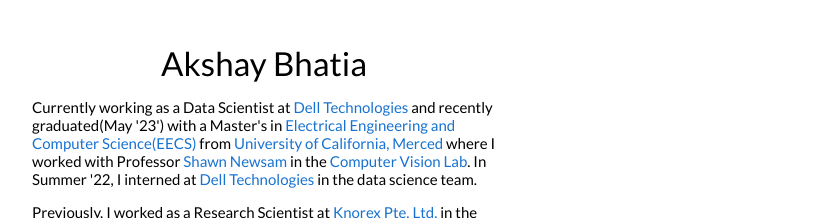
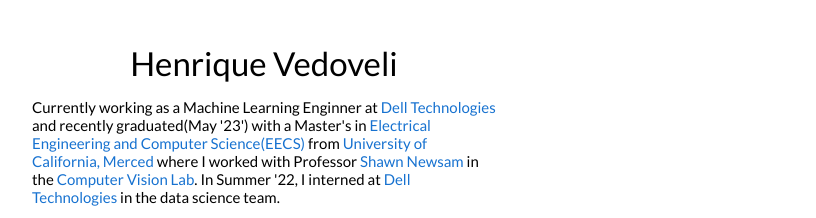
Before and after one commit to henriquevedoveli/henriquevedoveli.github.io, a plain HTML site: page index.html in a window 1280 px wide. Shown: the top 218 px of the page, without its empty margins (228-1044 px from the left). Drawn offline with Linux system fonts and the light colour scheme.

Commit message:
Update index.html

```diff
--- a/index.html
+++ b/index.html
@@ -31,10 +31,10 @@
           <tr style="padding:0px">
             <td style="padding:2.5%;width:63%;vertical-align:middle">
               <p style="text-align:center">
-                <name>Akshay Bhatia</name>
+                <name>Henrique Vedoveli</name>
 
               </p>
-              <p>Currently working as a Data Scientist at <a href="https://www.dell.com/en-us" target="_blank">Dell Technologies</a> and recently graduated(May '23') with a Master's in <a href="https://eecs.ucmerced.edu/" target="_blank">Electrical Engineering and Computer Science(EECS)</a> from <a href="https://www.ucmerced.edu/" target="_blank">University of California, Merced</a> where I worked with Professor <a href="https://faculty.ucmerced.edu/snewsam/" target="_blank">Shawn Newsam</a> in the <a href="http://vision.ucmerced.edu/" target="_blank">Computer Vision Lab</a>. In Summer '22, I interned at <a href="https://www.dell.com/en-us" target="_blank">Dell Technologies</a> in the data science team.</p>
+              <p>Currently working as a Machine Learning Enginner at <a href="https://www.dell.com/en-us" target="_blank">Dell Technologies</a> and recently graduated(May '23') with a Master's in <a href="https://eecs.ucmerced.edu/" target="_blank">Electrical Engineering and Computer Science(EECS)</a> from <a href="https://www.ucmerced.edu/" target="_blank">University of California, Merced</a> where I worked with Professor <a href="https://faculty.ucmerced.edu/snewsam/" target="_blank">Shawn Newsam</a> in the <a href="http://vision.ucmerced.edu/" target="_blank">Computer Vision Lab</a>. In Summer '22, I interned at <a href="https://www.dell.com/en-us" target="_blank">Dell Technologies</a> in the data science team.</p>
 
                 <p>
                 Previously, I worked as a Research Scientist at <a href="https://knorex.com" target="_blank">Knorex Pte. Ltd.</a> in the Research & Prototyping team, supervised by <a href="https://yipingnus.github.io/" target="_blank">Jin Yiping</a>, with a focus on applying natural language processing for automated universal advertising tasks such as <a href="https://www.knorex.com/blog/articles/contextual-targeting" target="_blank">Contextual Targeting for Advertising</a>, <a href="https://knorex.zendesk.com/hc/en-us/articles/360022194611-Ad-Standards-Policy-and-Quality-Control" target="_blank">Brand Safety & Fraud Detection</a>, and <a href="https://www.knorex.com/blog/articles/dynamic-creative-optimization-dco" target="_blank">Dynamic Creative Optimization</a>.
```
